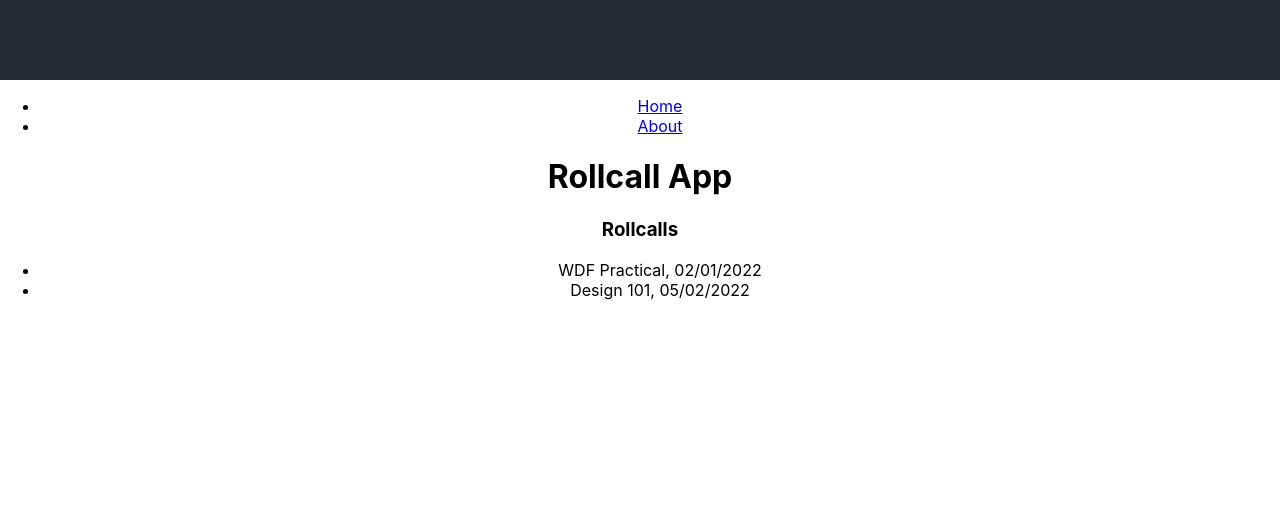
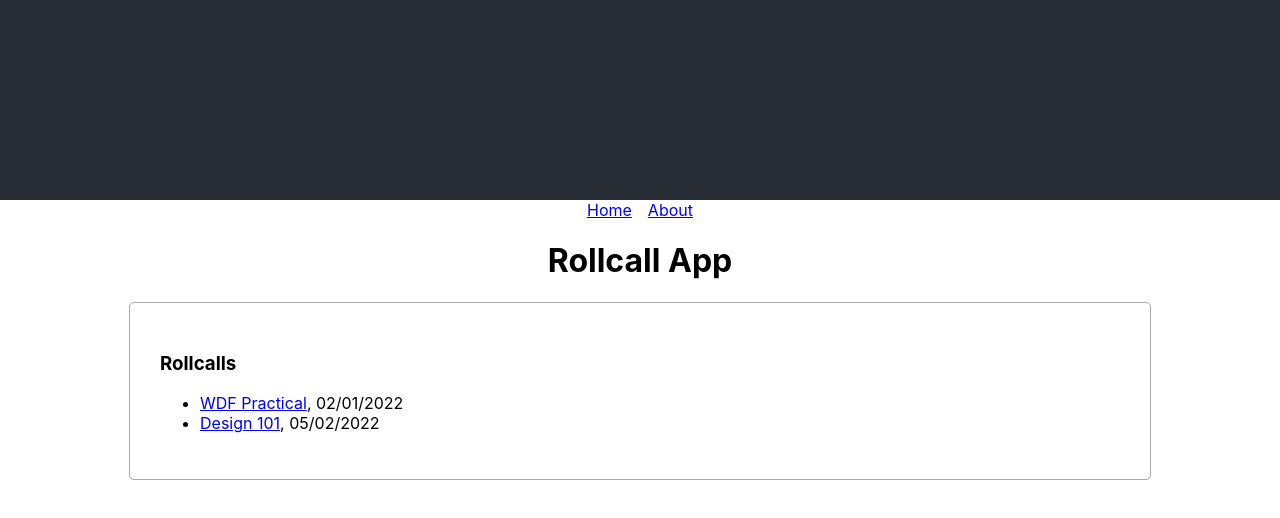
Before and after one commit to erue24/emilie-rollcall, a React (Create React App) app: page / in a window 1280 px wide. Shown: the top 518 px of the page. Built offline with nearby package versions, Linux system fonts and the light colour scheme; the HTML template or start-up script is replaced by a standard one.

Commit message:
Added routes based on sessions. When you click the link, the name of the session will appear

```diff
--- a/src/App.css
+++ b/src/App.css
@@ -15,7 +15,7 @@
 
   .App-header {
     background-color: #282c34;
-  min-height: 10vh;
+    min-height: 25vh;
     display: flex;
     flex-direction: column;
     align-items: center;
@@ -36,3 +36,23 @@
       transform: rotate(360deg);
     }
   }
+
+  ul.navbar {
+      list-style-type: none;
+      margin: 0;
+      padding: 0;
+  }
+
+    ul.navbar li {
+        display: inline;
+        margin:0.5rem;
+    }
+
+    .container {
+        text-align: justify;
+        max-width: 75%;
+        margin: 10px auto;
+        border: 1px solid darkgray;
+        padding: 30px;
+        border-radius: 5px;
+    }
--- a/src/App.js
+++ b/src/App.js
@@ -1,8 +1,8 @@
-
 import { useState } from 'react';
 import { BrowserRouter as Router, Route, Routes, Link } from 'react-router-dom';
 import './App.css';
 import SessionList from './components/SessionList';
+import Session from './components/Session';
 
 /* NOTES:
 > We are creating a REACT state variable. We use them because the REACT framework will keep an eye on them. Anytime they change, the REACT framework will change all the pages that use this variable
@@ -121,6 +121,7 @@ function App() {
           </li>
         </ul>
         <h1>Rollcall App</h1>
+        <div className="container">
           <Routes>
             <Route path="/" element={
               // creating a component and passing it a prop. The name of the prop is the one that was set in the hook
@@ -128,7 +129,13 @@ function App() {
             />
             <Route path="/about" element={<p>Made with love by Emilie</p>}
             />
+            {/* THIS ROUTE IS THE ONE IN THE SESSIONLIST COMPONENT  */}
+            {/* :sid is a parameter id that stands for session ID (we made that name up) */}
+            <Route path="/session/:sid" element={<Session sessions={rollCallSessions} />}
+            // ^ Here, you're passing the /sessions all the sessions components with a prop called sessions
+            />
           </Routes>
+        </div>
       </Router>
 
 
--- a/src/components/Session.js
+++ b/src/components/Session.js
@@ -0,0 +1,24 @@
+import { toBePartiallyChecked } from '@testing-library/jest-dom/dist/matchers';
+import React from 'react'
+import { useNavigate, useParams } from 'react-router-dom'
+
+const Session = ({ sessions }) => {
+    const navigate = useNavigate();
+
+    const parameters = useParams();
+    const sessionIDParamAsString = parameters.sid;
+
+    // when you get the ID back, it's returned as a string. We need to convert it to a number:
+    const sessionIDParam = Number(sessionIDParamAsString);
+
+    // Now, we're going through the sessions to find the one that has the ID that we need. All JS arrays have a FIND function. Store it in a const after
+    const selectedSession = sessions.find((item) => (item.id === sessionIDParam));
+
+    return (
+        <>
+            <h3>{selectedSession.name}</h3>
+        </>
+    )
+}
+
+export default Session
--- a/src/components/SessionList.js
+++ b/src/components/SessionList.js
@@ -1,4 +1,5 @@
-import React from 'react'
+import React from 'react';
+import { Link } from 'react-router-dom';
 
 // Unpack the prop. This component is passed a prop called sessions. Sessions is your array
 const SessionList = ({ sessions }) => {
@@ -12,7 +13,9 @@ const SessionList = ({ sessions }) => {
                 {sessions.map((sessionItemInArray) => (
                     // Each list item must have a key. Each key has to have a unique identifier
                     <li key={sessionItemInArray.id}>
-                        {sessionItemInArray.name}, {sessionItemInArray.date}
+                        <Link to={`/session/${sessionItemInArray.id}`}>
+                            {sessionItemInArray.name}
+                        </Link>, {sessionItemInArray.date}
                     </li>
 
                 ))}
```
Also changed, not shown: src/index.css (line endings or trailing spaces). Lines whose indentation alone changed are shown as unchanged.
